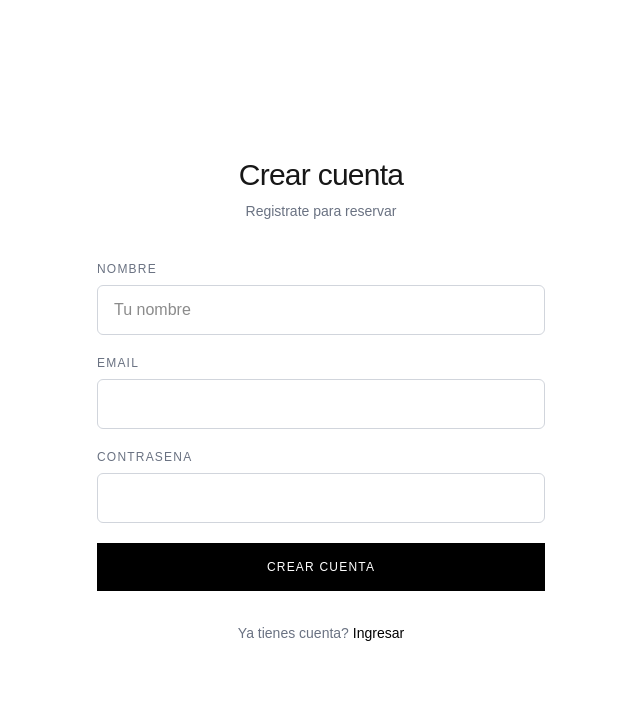
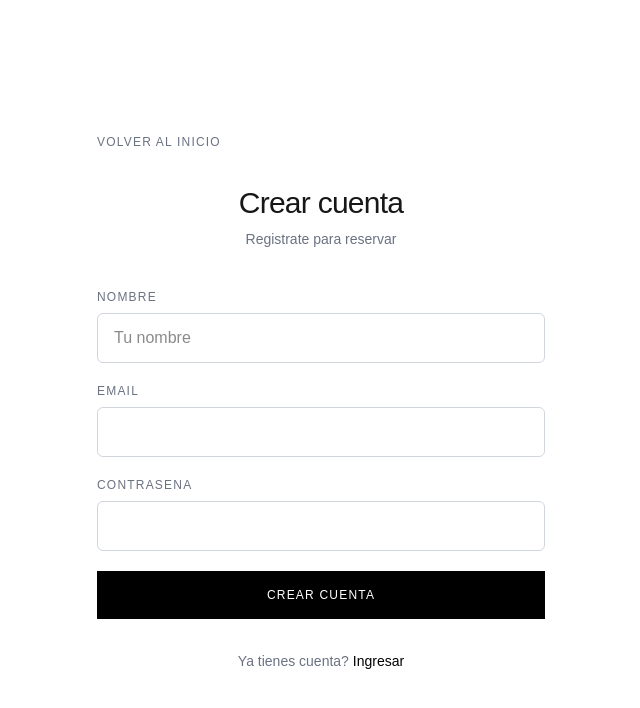
Before and after one commit to cesarandante2026001-lab/8agenda, a Next.js app: page /register in a window 1280 px wide. Shown: the top 708 px of the page, without its empty margins (319-959 px from the left). Built offline with nearby package versions, Linux system fonts and the light colour scheme.

Commit message:
login y register: boton Volver al inicio

```diff
--- a/app/login/page.tsx
+++ b/app/login/page.tsx
@@ -40,6 +40,14 @@ function LoginForm() {
   return (
     <main className="min-h-screen flex items-center justify-center px-6 py-16 bg-white">
       <div className="w-full max-w-md">
+        <div className="mb-8">
+          <Link
+            href="/"
+            className="text-xs tracking-widest uppercase text-gray-500 hover:text-black"
+          >
+            Volver al inicio
+          </Link>
+        </div>
         <div className="text-center mb-10">
           <h1 className="text-3xl font-light tracking-tight mb-2">Ingresar</h1>
           <p className="text-sm text-gray-500">Accede a tu cuenta</p>
--- a/app/register/page.tsx
+++ b/app/register/page.tsx
@@ -37,6 +37,14 @@ export default function RegisterPage() {
   return (
     <main className="min-h-screen flex items-center justify-center px-6 py-16 bg-white">
       <div className="w-full max-w-md">
+        <div className="mb-8">
+          <Link
+            href="/"
+            className="text-xs tracking-widest uppercase text-gray-500 hover:text-black"
+          >
+            Volver al inicio
+          </Link>
+        </div>
         <div className="text-center mb-10">
           <h1 className="text-3xl font-light tracking-tight mb-2">Crear cuenta</h1>
           <p className="text-sm text-gray-500">Registrate para reservar</p>
```
